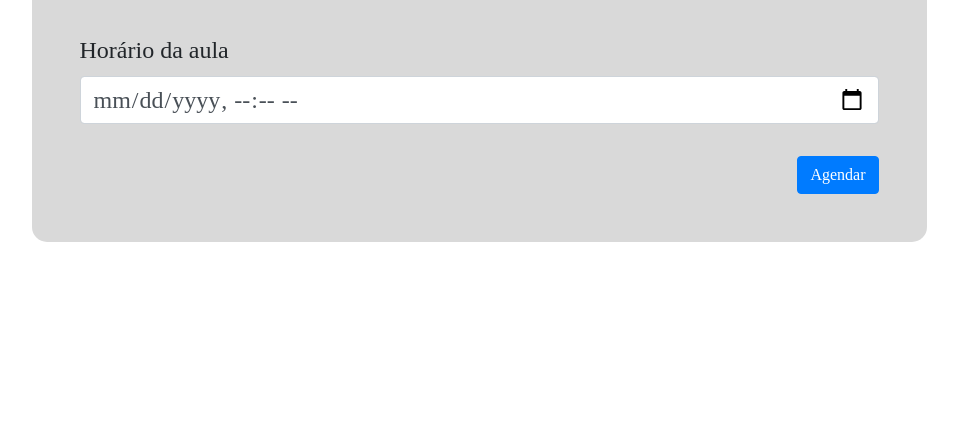
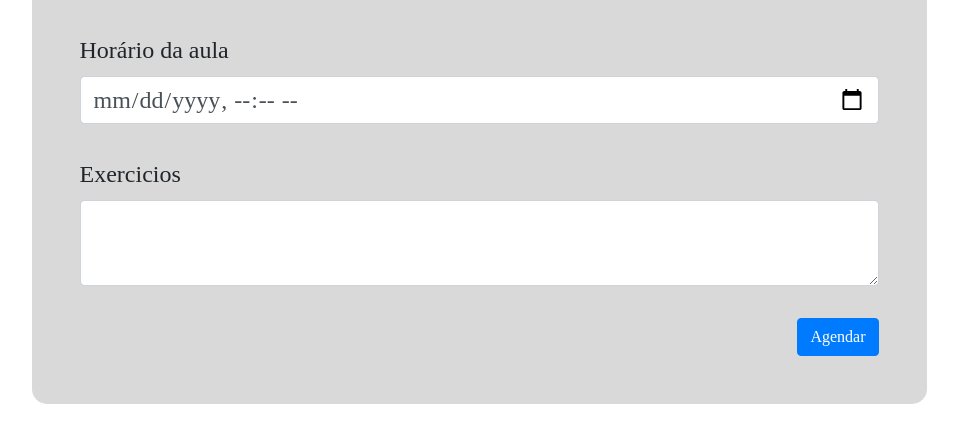
Before and after one commit to jp8002/PI_FATEC_2024_3-Semestre, a Django app: template studio/core/templates/TemplateAgendarTreino.html in a window 1280 px wide. Shown: the part 374-800 px from the top of the page, without its empty margins (161-1119 px from the left). Run offline with Django 5.2, Linux system fonts and the light colour scheme; the template is opened without the code that fills it, so the values that code supplies are empty; some libraries are stand-ins or nearby versions.

Commit message:
Continuação da tela de adição de treinos

```diff
--- a/studio/core/repositories/AlunoRepository.py
+++ b/studio/core/repositories/AlunoRepository.py
@@ -101,6 +101,7 @@ class AlunoRepository(InterfaceRepository):
     def agendar(self, Agendamento):
         id = Agendamento["id"]
         dia = Agendamento["dia"]
+        exercicios = Agendamento["exercicios"]
 
         alunoRepository = AlunoRepository(self.mongo)
 
@@ -115,7 +116,8 @@ class AlunoRepository(InterfaceRepository):
             raise Exception("Erro ao converter o dia ", e)
 
         try:
-            self.mongo._colecao.update_one({"_id": ObjectId(id)}, {"$push": {"sessoes": dia}})
+                       #db.aluno.updateOne({ _id : ObjectId("id")}, {$push:{sessoes:{"dia":0,"exercicios":["xxx","yyy"]}}})
+            self.mongo._colecao.update_one({"_id": ObjectId(id)}, {"$push":{"sessoes":{"dia":dia,"exercicios":exercicios}}})
 
 
         except Exception as e:
--- a/studio/core/templates/TemplateAgendarTreino.html
+++ b/studio/core/templates/TemplateAgendarTreino.html
@@ -76,6 +76,10 @@
                         <label  for="dia">Horário da aula</label>
                         <input class="form-control " type="datetime-local" id="dia" name="dia">
                     </div>
+                    <div class="form-group d-flex flex-column ">
+                        <label  for="exercicios">Exercicios</label>
+                        <textarea class="form-control" id="exercicios" rows="3" name="exercicios"></textarea>
+                    </div>
 
                     <div class="d-flex ">
                         <button type="submit" class="btn btn-primary ml-auto" value="Agendar">Agendar</button>
--- a/studio/core/views/View_AgendarTreino.py
+++ b/studio/core/views/View_AgendarTreino.py
@@ -34,6 +34,8 @@ class AgendarTreinoView(View):
 
         agendamento = request.POST.dict()
 
+        agendamento["exercicios"] = agendamento["exercicios"].split(";")
+
         self.alunoRepository.agendar(agendamento)
 
         listaAlunos = self.alunoRepository.listarTodos()
```
